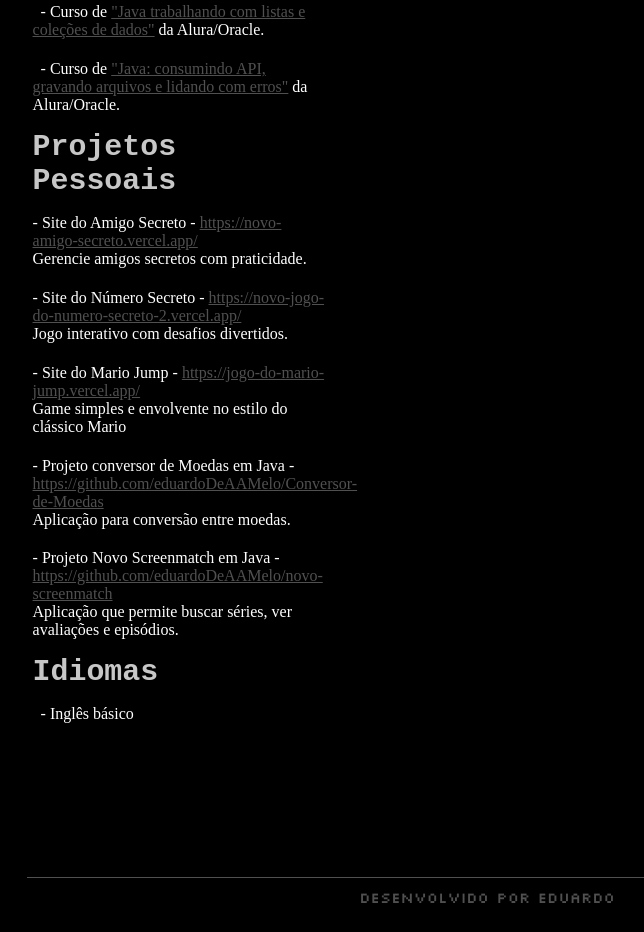
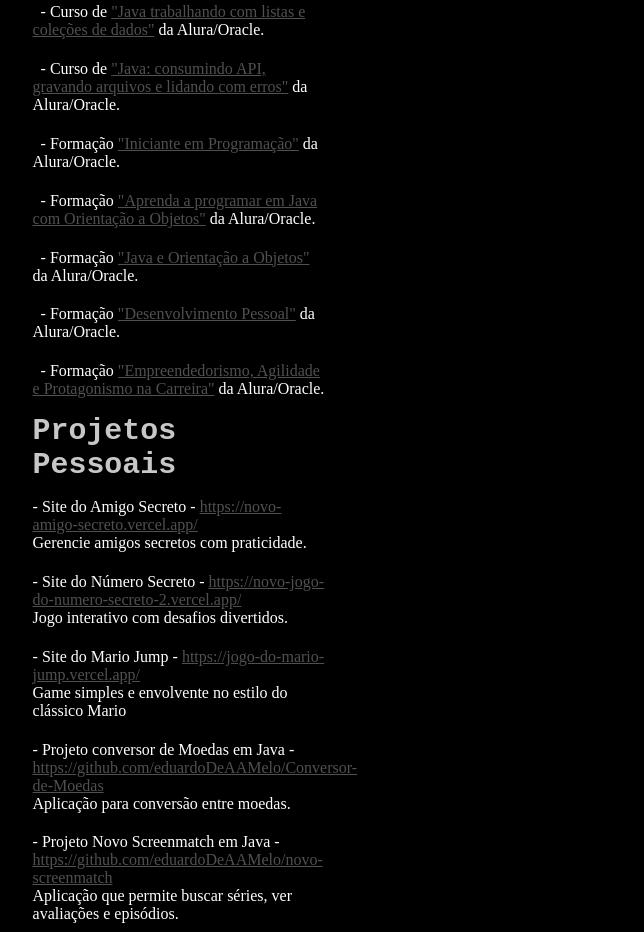
Before and after one commit to eduardoDeAAMelo/portfolio, a plain HTML site: page curriculo.html in a window 1280 px wide. Shown: the part 2565-3497 px from the top of the page, without its empty margins (153-797 px from the left). Drawn offline with Linux system fonts and the light colour scheme; a web font is replaced by a local one.

Commit message:
adicionado formacoes

```diff
--- a/curriculo.html
+++ b/curriculo.html
@@ -113,6 +113,21 @@
                 <li>&nbsp;&nbsp;- Curso de
                     <a class="introducao__conteudo__listaEstudos__links" href="https://cursos.alura.com.br/certificate/bd03a293-df23-449d-842b-a760535bf16a"> "Java: consumindo API, gravando arquivos e lidando com erros"</a> da Alura/Oracle.
                 </li>
+                <li>&nbsp;&nbsp;- Formação
+                    <a class="introducao__conteudo__listaEstudos__links" href="https://cursos.alura.com.br/user/eduardo-melo0802/degree-logica-de-programacao-grupo8-one-855206/certificate"> "Iniciante em Programação"</a> da Alura/Oracle.
+                </li>
+                <li>&nbsp;&nbsp;- Formação
+                    <a class="introducao__conteudo__listaEstudos__links" href="https://cursos.alura.com.br/user/eduardo-melo0802/degree-java-568827/certificate"> "Aprenda a programar em Java com Orientação a Objetos"</a> da Alura/Oracle.
+                </li>
+                <li>&nbsp;&nbsp;- Formação
+                    <a class="introducao__conteudo__listaEstudos__links" href="https://cursos.alura.com.br/user/eduardo-melo0802/degree-java-grupo8-one-879304/certificate"> "Java e Orientação a Objetos"</a> da Alura/Oracle.
+                </li>
+                <li>&nbsp;&nbsp;- Formação
+                    <a class="introducao__conteudo__listaEstudos__links" href="https://cursos.alura.com.br/user/eduardo-melo0802/degree-desenvolvimento-pessoal-grupo8-one-855197/certificate"> "Desenvolvimento Pessoal"</a> da Alura/Oracle.
+                </li>
+                <li>&nbsp;&nbsp;- Formação
+                    <a class="introducao__conteudo__listaEstudos__links" href="https://cursos.alura.com.br/user/eduardo-melo0802/degree-empreendedorismo-e-agilidade-grupo8-one-894743/certificate"> "Empreendedorismo, Agilidade e Protagonismo na Carreira"</a> da Alura/Oracle.
+                </li>
             </ul>
 
             <h1 class="introducao__conteudo__tituloProjetos">Projetos Pessoais</h1>
```
